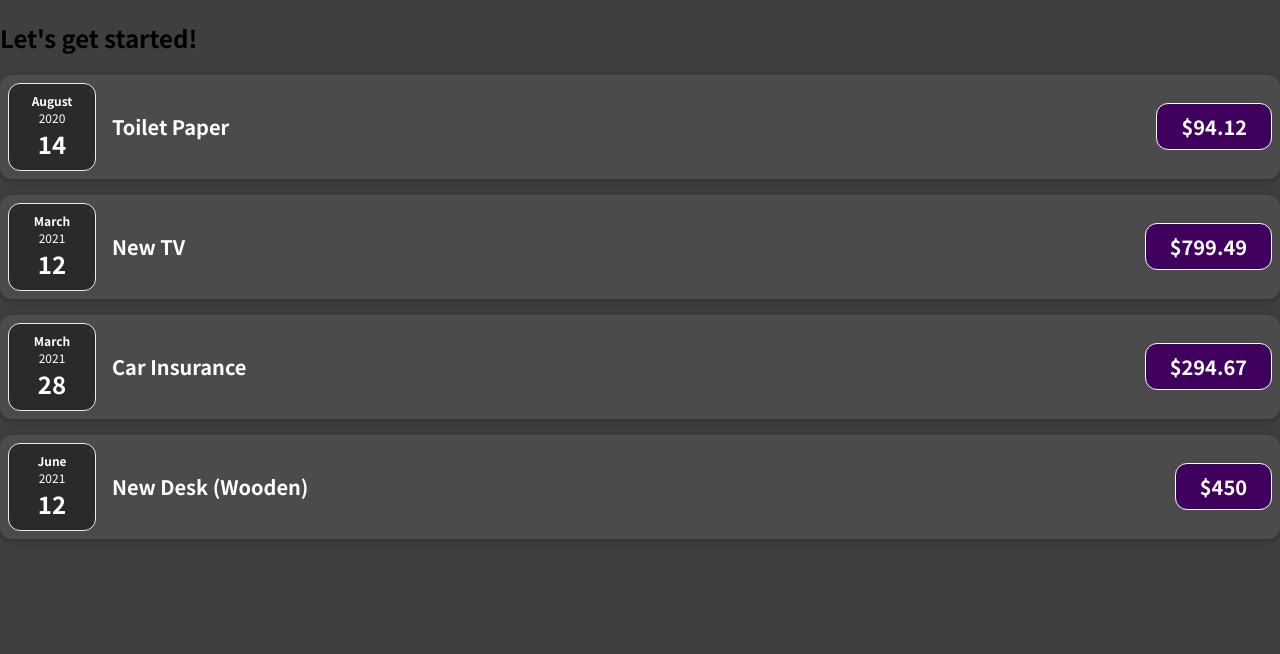
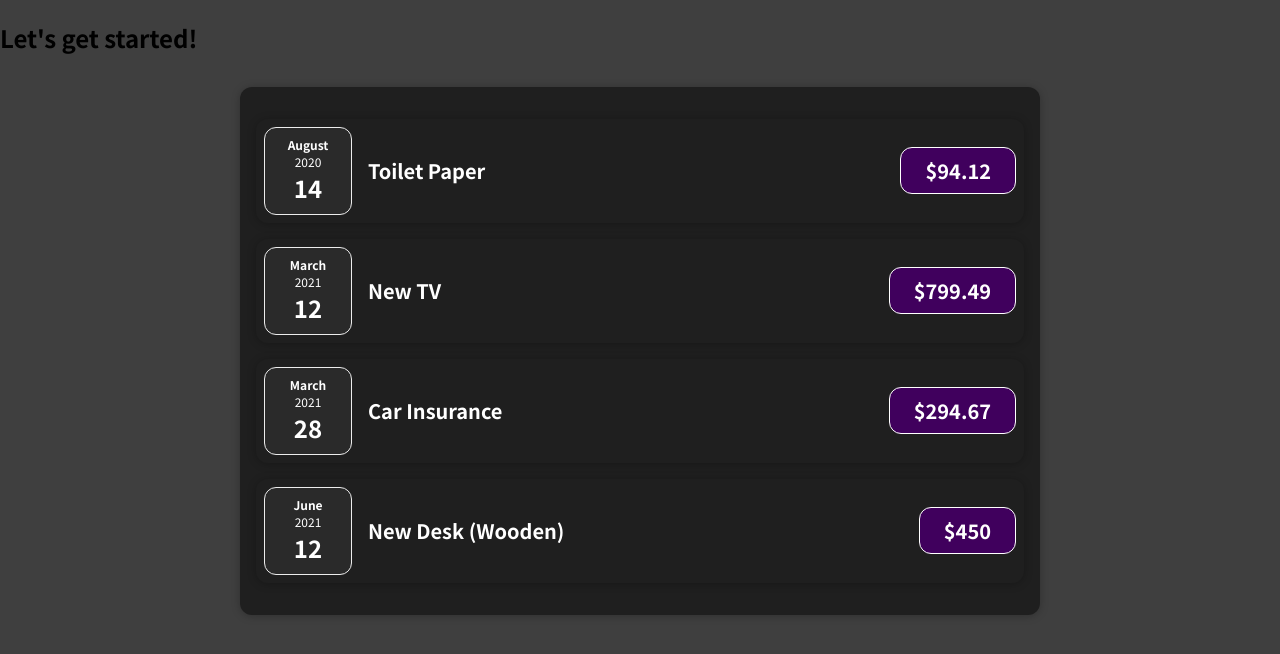
Before and after one commit to JoyUmoekpo/Unit-1-Expense-Tracker, a JavaScript app in the folder expense-tracker/: page / in a window 1280 px wide. Shown: the top 654 px of the page. Built offline with nearby package versions, Linux system fonts and the light colour scheme.

Commit message:
Added Shell Component Card

```diff
--- a/expense-tracker/src/App.js
+++ b/expense-tracker/src/App.js
@@ -1,4 +1,4 @@
-import ExpenseItem from "./components/ExpenseItem";
+import Expenses from "./components/Expenses";
 
 function App() {
 	const expenses = [
@@ -26,22 +26,7 @@
 	return (
 		<div>
 			<h2>Let's get started!</h2>
-			<ExpenseItem
-				title={expenses[0].title}
-				amount={expenses[0].amount}
-				date={expenses[0].date} />
-			<ExpenseItem
-				title={expenses[1].title}
-				amount={expenses[1].amount}
-				date={expenses[1].date} />
-			<ExpenseItem
-				title={expenses[2].title}
-				amount={expenses[2].amount}
-				date={expenses[2].date} />
-			<ExpenseItem
-				title={expenses[3].title}
-				amount={expenses[3].amount}
-				date={expenses[3].date} />
+      <Expenses items={expenses} />
 		</div>
 	);
 }
--- /dev/null
+++ b/expense-tracker/src/components/Card.css
@@ -0,0 +1,4 @@
+.card {
+  border-radius: 12px;
+  box-shadow: 0 1px 8px rgba(0, 0, 0, 0.25);
+}
--- /dev/null
+++ b/expense-tracker/src/components/Card.js
@@ -0,0 +1,10 @@
+import './Card.css'
+
+function Card(props) {
+  const classes = 'card ' + props.className;
+  return (
+    <div className={classes}>{props.children}</div>
+  )
+}
+
+export default Card
--- a/expense-tracker/src/components/ExpenseItem.css
+++ b/expense-tracker/src/components/ExpenseItem.css
@@ -2,11 +2,9 @@
   display: flex;
   justify-content: space-between;
   align-items: center;
-  box-shadow: 0 2px 8px rgba(0, 0, 0, 0.25);
   padding: 0.5rem;
   margin: 1rem 0;
   border-radius: 12px;
-  background-color: #4b4b4b;
 }
 
 .expense-item__description {
--- a/expense-tracker/src/components/ExpenseItem.js
+++ b/expense-tracker/src/components/ExpenseItem.js
@@ -1,15 +1,16 @@
 import ExpenseDate from "./ExpenseDate";
+import Card from "./Card";
 import "./ExpenseItem.css";
 
 function ExpenseItem(props) {
 	return (
-		<div className="expense-item">
+		<Card className="expense-item">
       <ExpenseDate date={props.date}/>
 			<div className="expense-item__description">
 				<h2>{props.title}</h2>
 				<div className="expense-item__price">${props.amount}</div>
 			</div>
-		</div>
+		</Card>
 	);
 }
 
--- /dev/null
+++ b/expense-tracker/src/components/Expenses.css
@@ -0,0 +1,7 @@
+.expenses {
+  padding: 1rem;
+  background-color: rgb(31, 31, 31);
+  margin: 2rem auto;
+  width: 50rem;
+  max-width: 95%;
+}
--- /dev/null
+++ b/expense-tracker/src/components/Expenses.js
@@ -0,0 +1,32 @@
+import Card from './Card';
+import ExpenseItem from './ExpenseItem'
+import './Expenses.css'
+
+function Expenses(props){
+return(
+  <Card className="expenses">
+  <ExpenseItem
+    title={props.items[0].title}
+    amount={props.items[0].amount}
+    date={props.items[0].date}
+  />
+  <ExpenseItem
+    title={props.items[1].title}
+    amount={props.items[1].amount}
+    date={props.items[1].date}
+  />
+  <ExpenseItem
+    title={props.items[2].title}
+    amount={props.items[2].amount}
+    date={props.items[2].date}
+  />
+  <ExpenseItem
+    title={props.items[3].title}
+    amount={props.items[3].amount}
+    date={props.items[3].date}
+  />
+</Card>
+);
+}
+
+export default Expenses
```
